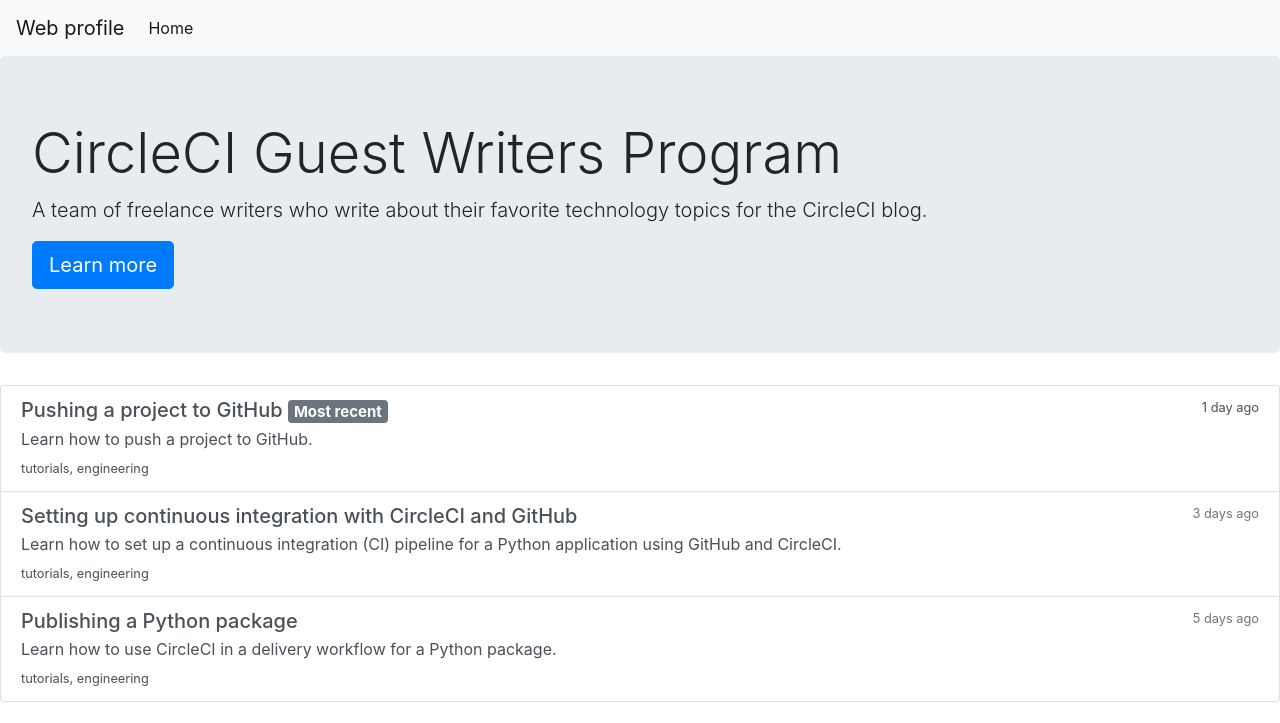
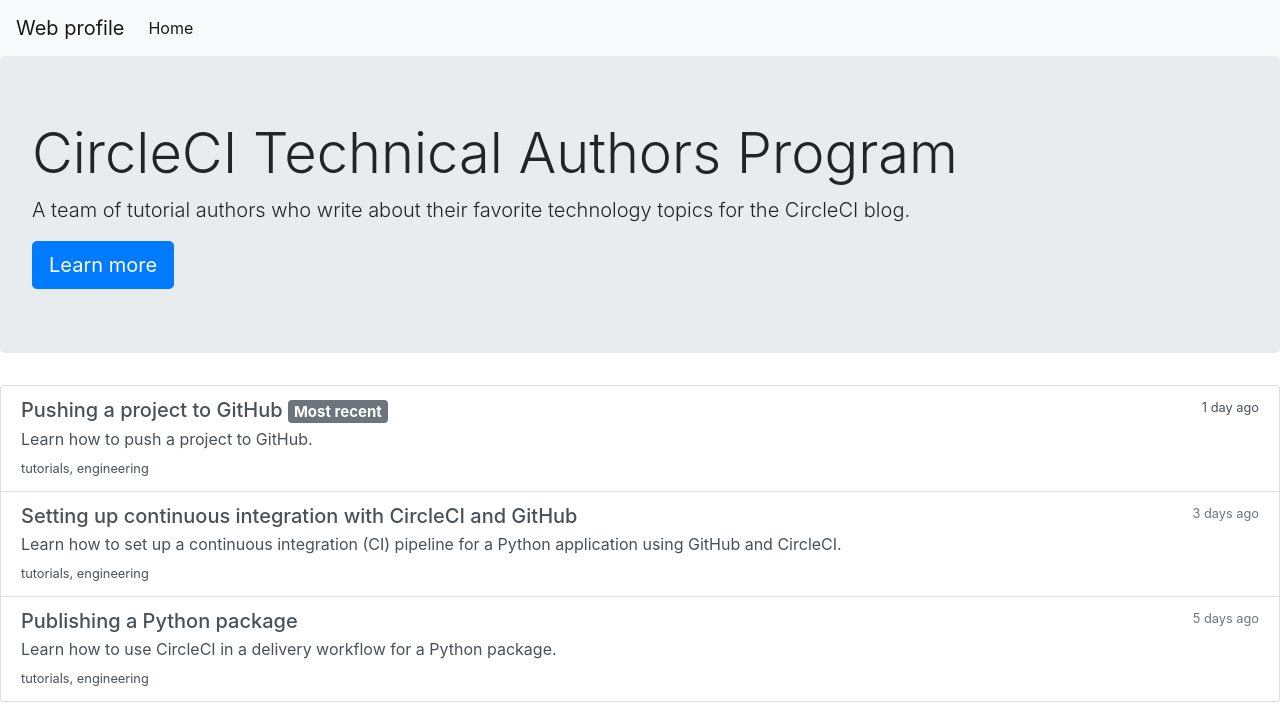
Before and after one commit to CIRCLECI-GWP/profile, a plain HTML site: page index.html in a window 1280 px wide. Shown: the top 723 px of the page. Drawn offline with nearby package versions, Linux system fonts and the light colour scheme.

Commit message:
docs: update title, name and description

```diff
--- a/index.html
+++ b/index.html
@@ -4,7 +4,7 @@
 <head>
     <meta charset="UTF-8">
     <meta name="viewport" content="width=device-width, initial-scale=1.0">
-    <title>CircleCI Guest Writers Program</title>
+    <title>CircleCI Technical Authors Program</title>
 
     <!-- CSS only -->
     <link rel="stylesheet" href="https://stackpath.bootstrapcdn.com/bootstrap/4.5.2/css/bootstrap.min.css"
@@ -31,8 +31,8 @@
     </nav>
 
     <div class="jumbotron">
-        <h1 class="display-4">CircleCI Guest Writers Program</h1>
-        <p class="lead">A team of freelance writers who write about their favorite technology topics for the CircleCI
+        <h1 class="display-4">CircleCI Technical Authors Program</h1>
+        <p class="lead">A team of tutorial authors who write about their favorite technology topics for the CircleCI
             blog.</p>
         <a class="btn btn-primary btn-lg" href="https://circle.ci/3ahQxfu" target="_blank" role="button">Learn more</a>
     </div>
```
